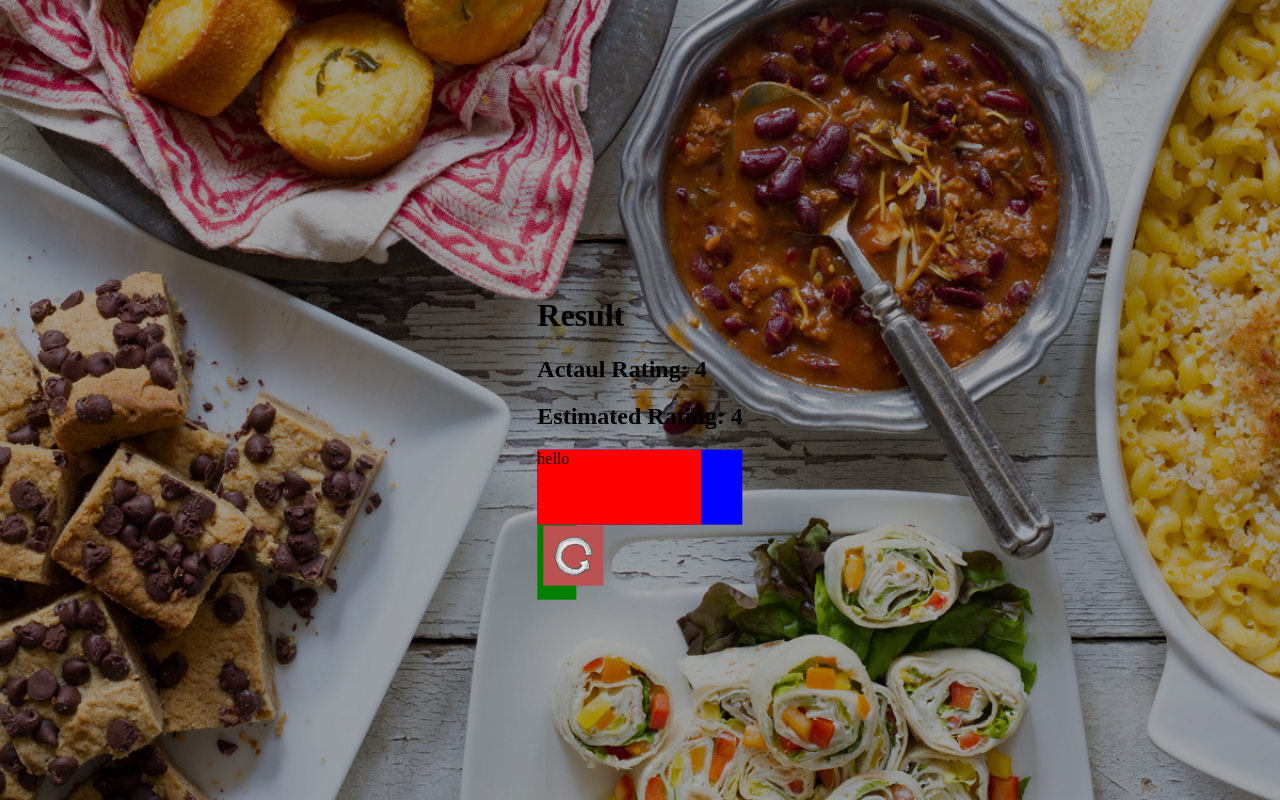
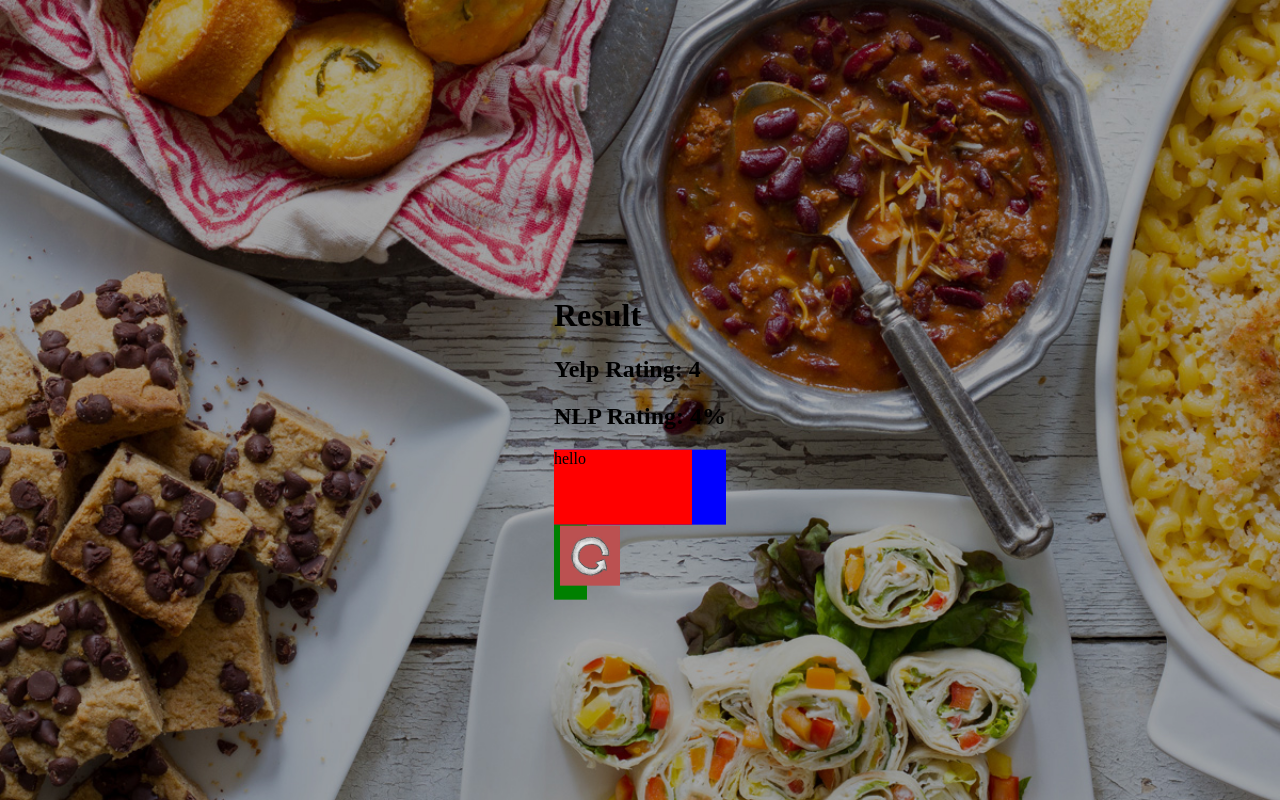
Before and after one commit to leeb2018/Python-Project, a Flask app: template templates/result.html in a window 1280 px wide. Run offline with Flask 2, Linux system fonts and the light colour scheme; the template is opened without the code that fills it: most values are stand-ins (such as "Sample title", 1, 10 or a date in 2020).

Commit message:
Minor changes in logic and some html/css fix

```diff
--- a/static/home.css
+++ b/static/home.css
@@ -8,7 +8,7 @@ input[type="search"] {
 }
 
 body {
-  background: url(../images/background.jpg) no-repeat center center fixed;
+  background: url(background.jpg) no-repeat center center fixed;
   -webkit-background-size: cover;
   -moz-background-size: cover;
   -o-background-size: cover;
--- a/static/result.css
+++ b/static/result.css
@@ -1,5 +1,5 @@
 body {
-  background: url(../images/background.jpg) no-repeat center center fixed;
+  background: url(background.jpg) no-repeat center center fixed;
   -webkit-background-size: cover;
   -moz-background-size: cover;
   -o-background-size: cover;
@@ -38,5 +38,5 @@ form {
 }
 
 input {
-  background: url(../images/refresh_btn.jpg);
+  background: url(refresh_btn.jpg);
 }
--- a/templates/home.html
+++ b/templates/home.html
@@ -2,7 +2,7 @@
 <html>
   <head>
 		<title>CIS192 Project</title>
-		<link rel="stylesheet" href="../static/home.css?q=1280549790"
+		<link rel="stylesheet" href="../static/home.css?q=1280549791"
    type="text/css" media="screen" charset="utf-8" />
 		<link rel="stylesheet" href="https://maxcdn.bootstrapcdn.com/font-awesome/4.4.0/css/font-awesome.min.css">
   <link rel="stylesheet" href="https://cdnjs.cloudflare.com/ajax/libs/normalize/5.0.0/normalize.min.css">
@@ -14,8 +14,8 @@
         <text class="sub_title">by NLP</text>
 </div>
 <div class="container">
-  <form action="" class="Search">
-    <input class="Search-box" type="search" placeholder="Search Restaurant" onfocus="this.placeholder = ''" onblur = "this.placeholder = 'Search Restaurant'" formmethod="post" formaction="/result" id="Search-box" autocomplete="off">
+  <form action="/result" method="post" class="Search">
+    <input class="Search-box" type="search" placeholder="Search Restaurant" onfocus="this.placeholder = ''" onblur = "this.placeholder = 'Search Restaurant'" id="Search-box" autocomplete="off" name="restaurant">
     <label class="Search-label" for="Search-box"><i class="fa fa-search"></i></label>
   </form>
 </div>
--- a/templates/result.html
+++ b/templates/result.html
@@ -7,15 +7,17 @@
 	<body>
     <div class="content_container">
       <h1>Result</h1>
-      <h2>Actaul Rating: {{ actual_rating }} </h2>
-      <h2>Estimated Rating: {{ estimated_rating }} </h2>
+      <h2>Yelp Rating: {{ actual_rating }} </h2>
+      <h2>NLP Rating: {{ estimated_rating }}%</h2>
       <div class="bottom_container">
         <div class="restaurant_title">
           hello
         </div>
         <div class="return_container">
-	        <button type="submit" style="border: 0; background: transparent" formaction="/">
-	    		<img src="../images/refresh_btn.jpg" width="60" height="60" alt="submit" />
+          <form action="/">
+  	        <button type="submit" style="border: 0; background: transparent" value="/">
+  	    		<img src="../static/refresh_btn.jpg" width="60" height="60" alt="submit" />
+          </form>
 			</button>
     	</div>
 	</body>
--- a/yelp_scrapper.py
+++ b/yelp_scrapper.py
@@ -50,12 +50,8 @@ def sentiment_score(reviews):
 	negative_score = 0
 	for review_html in reviews:
 		review = review_html.text_content()
-		print("\n------------------------------------------------------")
-		print(review)
-		print(sid.polarity_scores(review))
 		positive_score += sid.polarity_scores(review)['pos']
 		negative_score += sid.polarity_scores(review)['neg']
-		print("------------------------------------------------------\n")
 
 	postivity_ratio = positive_score / (positive_score + negative_score)
 	postivity_score = postivity_ratio * 100
```
Also changed, not shown: static/background.jpg (added), static/refresh_btn.jpg (added).
